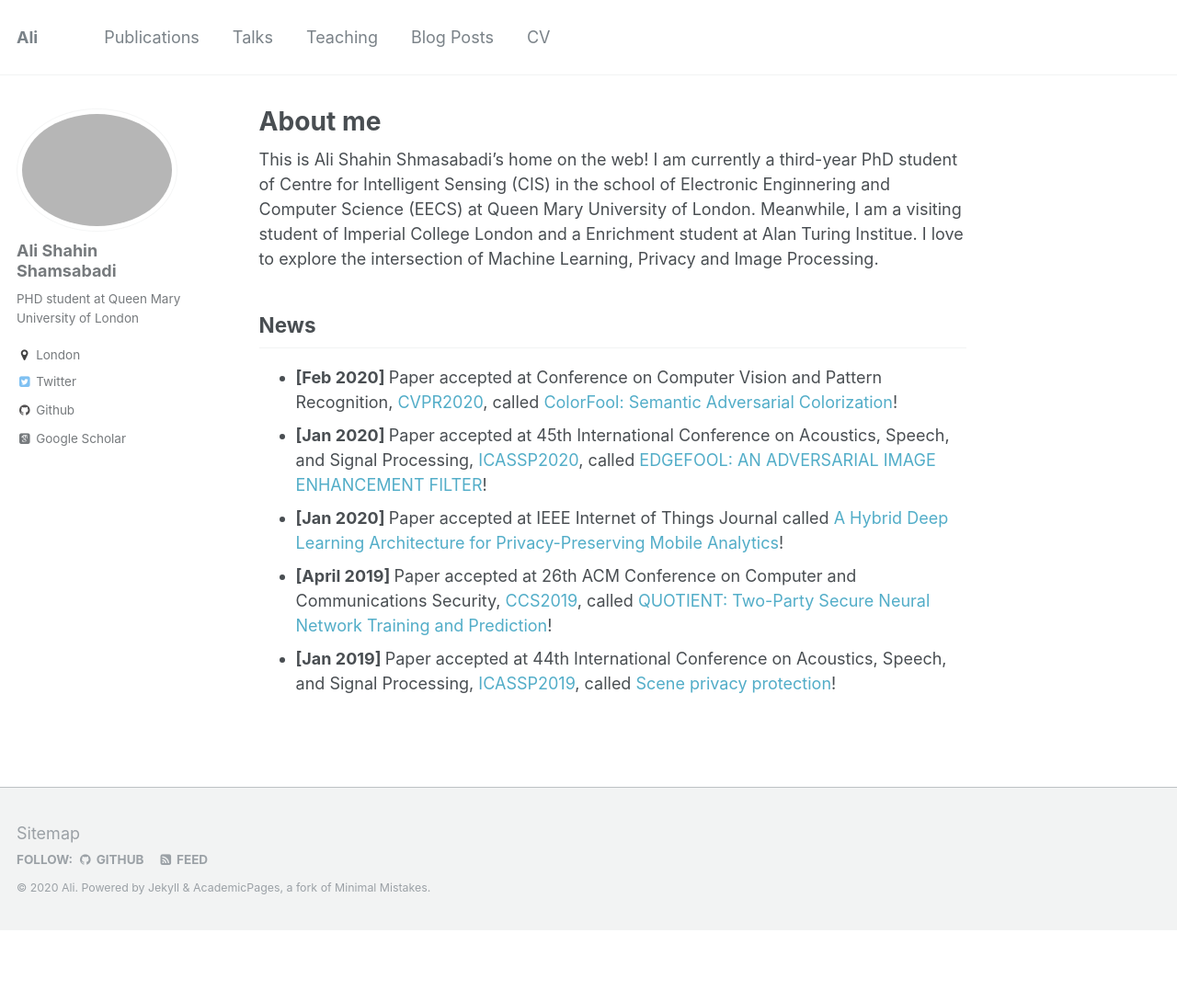
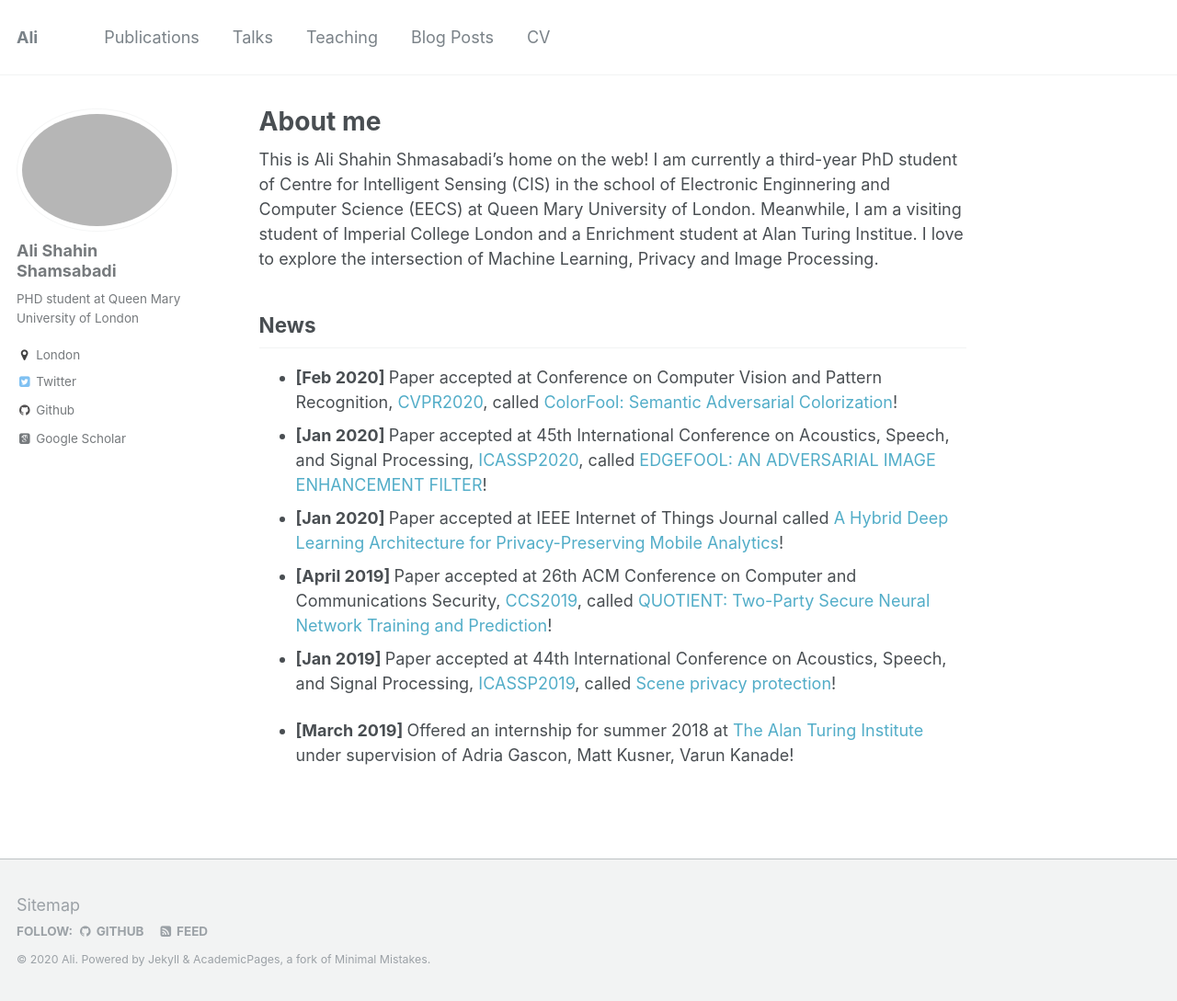
Before and after one commit to AliShahin/AliShahin.github.io, a Jekyll site: the page built from _pages/about.md, in a window 1280 px wide and 1089 px high. Shown: the whole window at 92% size. Built offline with Jekyll 4.4.1, drawn with Linux system fonts in a browser that asks for light colours; some web fonts are replaced.

Commit message:
Update about.md

```diff
--- a/_pages/about.md
+++ b/_pages/about.md
@@ -17,3 +17,5 @@ I am currently a third-year PhD student of Centre for Intelligent Sensing (CIS)
 - <b> [Jan 2020] </b> Paper accepted at IEEE Internet of Things Journal called [A Hybrid Deep Learning Architecture for Privacy-Preserving Mobile Analytics](https://arxiv.org/pdf/1703.02952.pdf)!
 - <b> [April 2019] </b> Paper accepted at 26th ACM Conference on Computer and Communications Security, [CCS2019](https://sigsac.org/ccs/CCS2019/), called [QUOTIENT: Two-Party Secure Neural Network Training and Prediction](https://arxiv.org/pdf/1907.03372.pdf)!
 - <b> [Jan 2019] </b> Paper accepted at 44th International Conference on Acoustics, Speech, and Signal Processing, [ICASSP2019](https://2019.ieeeicassp.org), called [Scene privacy protection](https://qmro.qmul.ac.uk/xmlui/bitstream/handle/123456789/56780/Cavallaro%20Scene%20privacy%20protection%202019%20Accepted.pdf?sequence=2)!
+
+- <b> [March 2019] </b> Offered an internship for summer 2018 at [The Alan Turing Institute](https://www.turing.ac.uk) under supervision of Adria Gascon, Matt Kusner, Varun Kanade!
```
